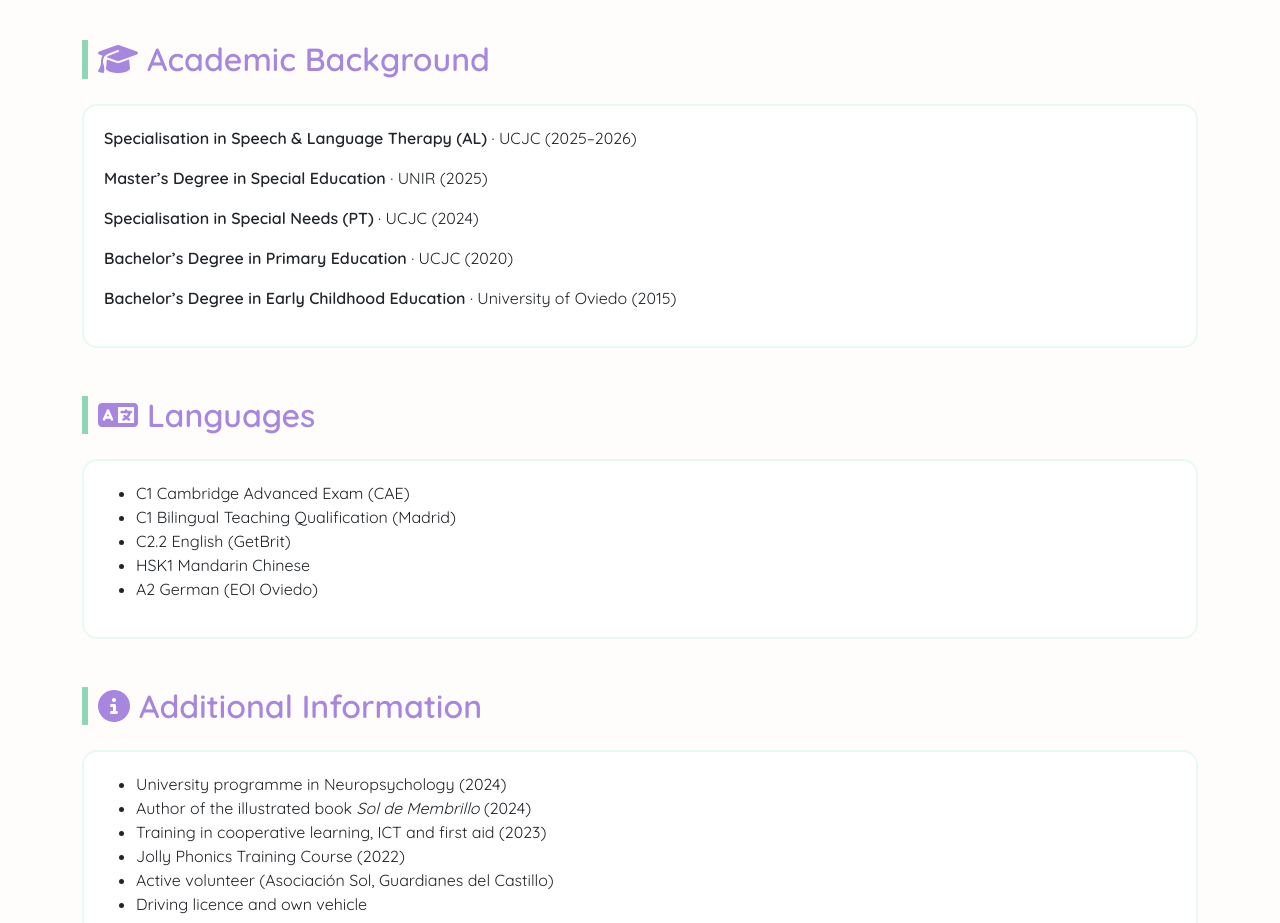
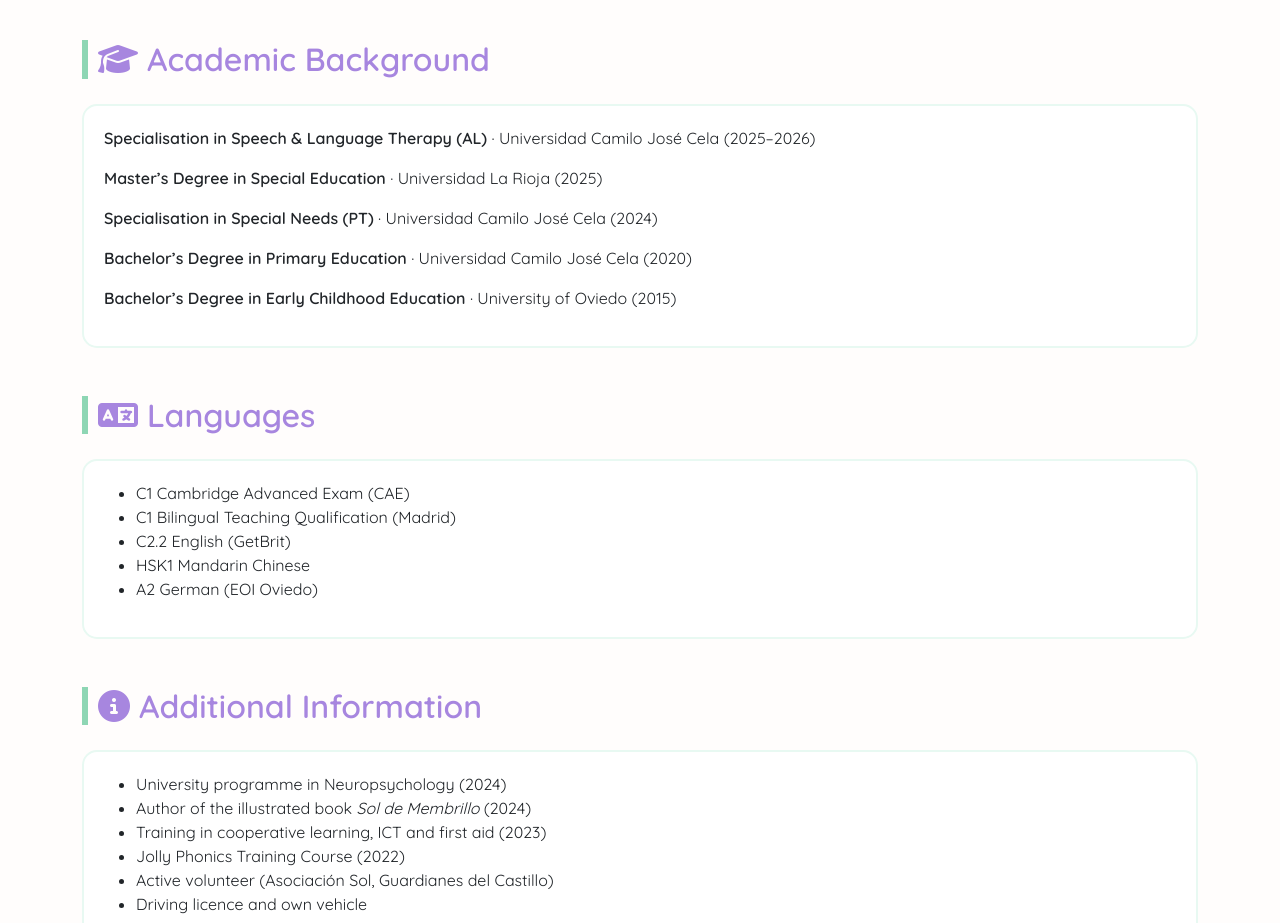
Before and after one commit to luciadiazordonez/luciadiazordonez.github.io, a plain HTML site: page english.html in a window 1280 px wide. Shown: the part 1460-2383 px from the top of the page. Drawn offline with nearby package versions, Linux system fonts and the light colour scheme.

Commit message:
cambios universidades

```diff
--- a/english.html
+++ b/english.html
@@ -122,10 +122,10 @@
             <h2 class="section-title"><i class="fa-solid fa-graduation-cap"></i> Academic Background</h2>
 
             <div class="card-custom">
-                <p><strong>Specialisation in Speech & Language Therapy (AL)</strong> · UCJC (2025–2026)</p>
-                <p><strong>Master’s Degree in Special Education</strong> · UNIR (2025)</p>
-                <p><strong>Specialisation in Special Needs (PT)</strong> · UCJC (2024)</p>
-                <p><strong>Bachelor’s Degree in Primary Education</strong> · UCJC (2020)</p>
+                <p><strong>Specialisation in Speech & Language Therapy (AL)</strong> · Universidad Camilo José Cela (2025–2026)</p>
+                <p><strong>Master’s Degree in Special Education</strong> · Universidad La Rioja (2025)</p>
+                <p><strong>Specialisation in Special Needs (PT)</strong> · Universidad Camilo José Cela (2024)</p>
+                <p><strong>Bachelor’s Degree in Primary Education</strong> · Universidad Camilo José Cela (2020)</p>
                 <p><strong>Bachelor’s Degree in Early Childhood Education</strong> · University of Oviedo (2015)</p>
             </div>
         </section>
```
Also changed, not shown: index.html (+4 -4 lines).
